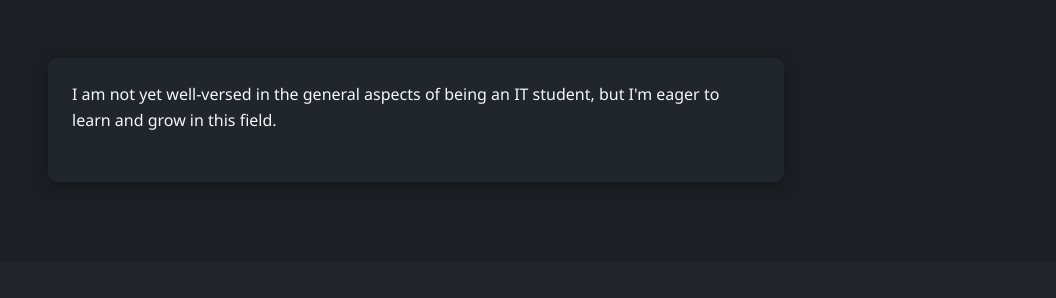
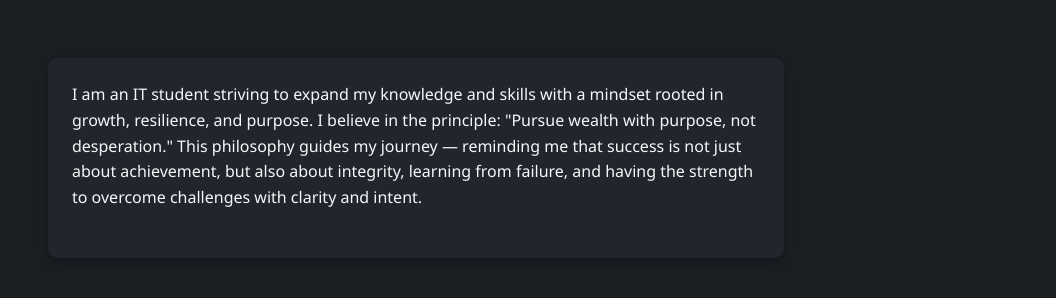
Before and after one commit to BJ0R/profile, a plain HTML site: page index.html in a window 1280 px wide. Shown: the part 654-952 px from the top of the page, without its empty margins (224-1280 px from the left). Drawn offline with nearby package versions, Linux system fonts and the light colour scheme.

Commit message:
Update index.html

```diff
--- a/index.html
+++ b/index.html
@@ -4,26 +4,36 @@
     <meta charset="UTF-8" />
     <meta name="viewport" content="width=device-width, initial-scale=1.0" />
     <title>About Me - Brian Allan Jornales</title>
-  <link href="https://cdn.jsdelivr.net/npm/bootstrap@5.3.3/dist/css/bootstrap.min.css" rel="stylesheet">
-  <link rel="stylesheet" href="https://cdnjs.cloudflare.com/ajax/libs/font-awesome/6.4.0/css/all.min.css">
+    <link
+      href="https://cdn.jsdelivr.net/npm/bootstrap@5.3.3/dist/css/bootstrap.min.css"
+      rel="stylesheet"
+    />
+    <link
+      rel="stylesheet"
+      href="https://cdnjs.cloudflare.com/ajax/libs/font-awesome/6.4.0/css/all.min.css"
+    />
     <style>
       :root {
-      --primary: #00B894;
-      --secondary: #1B1F24;
-      --accent: #2D3436;
-      --text: #F5F7FA;
-      --text-secondary: #BDC3C7;
+        --primary: #00b894;
+        --secondary: #1b1f24;
+        --accent: #2d3436;
+        --text: #f5f7fa;
+        --text-secondary: #bdc3c7;
       }
 
       body {
         background-color: var(--secondary);
         color: var(--text);
-      font-family: 'Segoe UI', Tahoma, Geneva, Verdana, sans-serif;
+        font-family: "Segoe UI", Tahoma, Geneva, Verdana, sans-serif;
         line-height: 1.6;
       }
 
       .hero-section {
-      background: linear-gradient(135deg, var(--secondary) 0%, var(--accent) 100%);
+        background: linear-gradient(
+          135deg,
+          var(--secondary) 0%,
+          var(--accent) 100%
+        );
         padding: 80px 20px;
         position: relative;
         overflow: hidden;
@@ -46,7 +56,9 @@
         box-shadow: 0 0 40px rgba(0, 184, 148, 0.6);
       }
 
-    h1, h2, h3 {
+      h1,
+      h2,
+      h3 {
         color: var(--primary);
         font-weight: 600;
       }
@@ -64,7 +76,7 @@
       }
 
       h2::after {
-      content: '';
+        content: "";
         position: absolute;
         bottom: -10px;
         left: 0;
@@ -88,7 +100,7 @@
       }
 
       .card {
-      background-color: #21262C;
+        background-color: #21262c;
         border: none;
         color: var(--text);
         border-radius: 10px;
@@ -149,11 +161,10 @@
     </style>
   </head>
   <body>
-
     <!-- Hero Section -->
     <section class="hero-section">
       <div class="container text-center">
-      <img src="BJ.jpg" alt="Brian Allan Jornales" class="hero-image mb-4">
+        <img src="BJ.jpg" alt="Brian Allan Jornales" class="hero-image mb-4" />
         <h1>Brian Allan Jornales</h1>
         <p class="lead">IT Student</p>
       </div>
@@ -169,15 +180,19 @@
           <div class="col-lg-8">
             <div class="card p-4">
               <p class="mb-4">
-              I am not yet well-versed in the general aspects of being an IT student, but I'm eager to learn and grow in this field.
+                I am an IT student striving to expand my knowledge and skills
+                with a mindset rooted in growth, resilience, and purpose. I
+                believe in the principle: "Pursue wealth with purpose, not
+                desperation." This philosophy guides my journey — reminding me
+                that success is not just about achievement, but also about
+                integrity, learning from failure, and having the strength to
+                overcome challenges with clarity and intent.
               </p>
             </div>
           </div>
         </div>
       </div>
     </section>
-
-
 
     <!-- Hobbies Section -->
     <section id="hobbies" class="section bg-dark">
@@ -189,11 +204,21 @@
           <div class="col-md-6 col-lg-4">
             <div class="card">
               <ul class="list-group list-group-flush">
-            <li class="list-group-item"><i class="fas fa-utensils"></i> Eating cuisines</li>
-            <li class="list-group-item"><i class="fas fa-book"></i> Reading</li>
-            <li class="list-group-item"><i class="fas fa-gamepad"></i> Playing video games</li>
-            <li class="list-group-item"><i class="fas fa-headphones"></i> Listening to music</li>
-            <li class="list-group-item"><i class="fas fa-futbol"></i> Playing outdoor activities</li>
+                <li class="list-group-item">
+                  <i class="fas fa-utensils"></i> Eating cuisines
+                </li>
+                <li class="list-group-item">
+                  <i class="fas fa-book"></i> Reading
+                </li>
+                <li class="list-group-item">
+                  <i class="fas fa-gamepad"></i> Playing video games
+                </li>
+                <li class="list-group-item">
+                  <i class="fas fa-headphones"></i> Listening to music
+                </li>
+                <li class="list-group-item">
+                  <i class="fas fa-futbol"></i> Playing outdoor activities
+                </li>
               </ul>
             </div>
           </div>
@@ -204,8 +229,16 @@
     <!-- Contact Section -->
     <footer class="footer">
       <div class="container">
-    <p><i class="fas fa-map-marker-alt"></i> Brgy. Old Central, Sudipen, La Union</p>
-    <p><i class="fas fa-envelope"></i> <a style="color: var(--text-secondary); text-decoration: none;">brianallanjornales27@gmail.com</a></p>
+        <p>
+          <i class="fas fa-map-marker-alt"></i> Brgy. Old Central, Sudipen, La
+          Union
+        </p>
+        <p>
+          <i class="fas fa-envelope"></i>
+          <a style="color: var(--text-secondary); text-decoration: none"
+            >brianallanjornales27@gmail.com</a
+          >
+        </p>
       </div>
     </footer>
 
```
Lines whose indentation alone changed are shown as unchanged.
